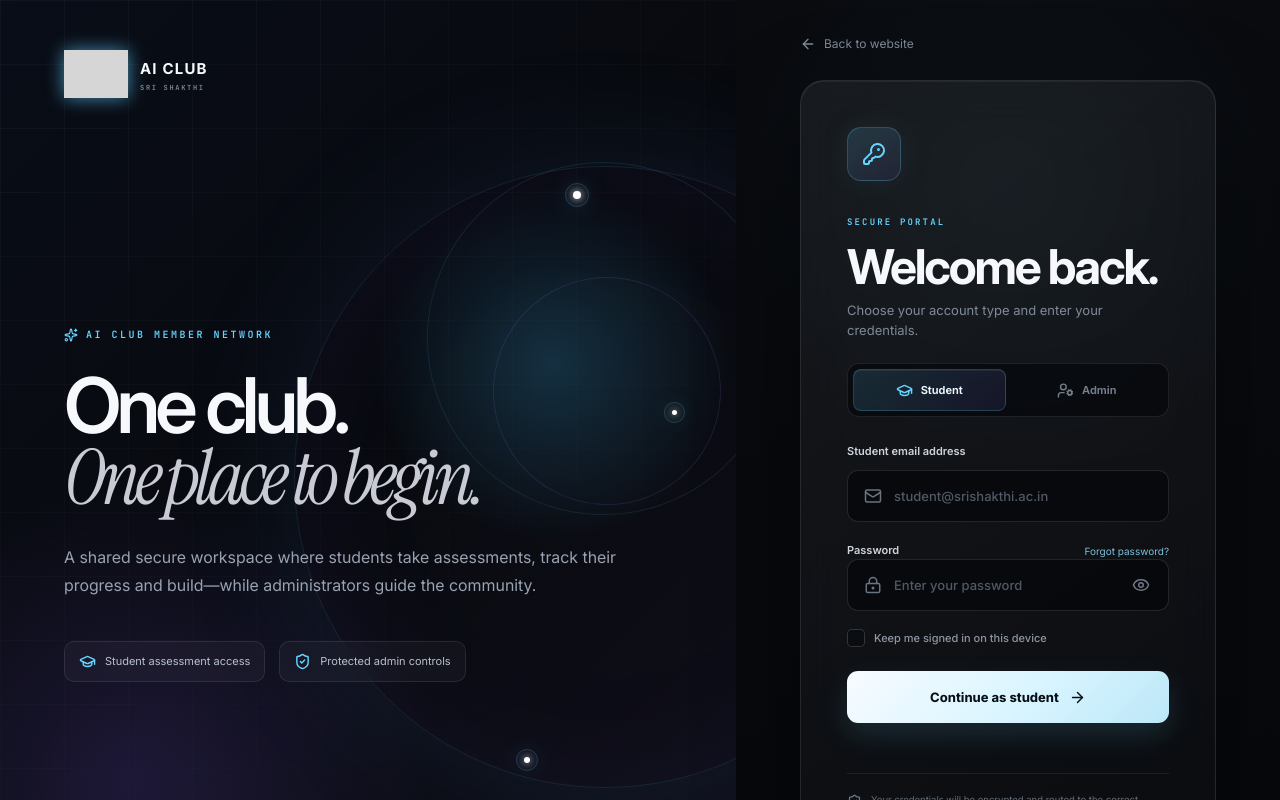
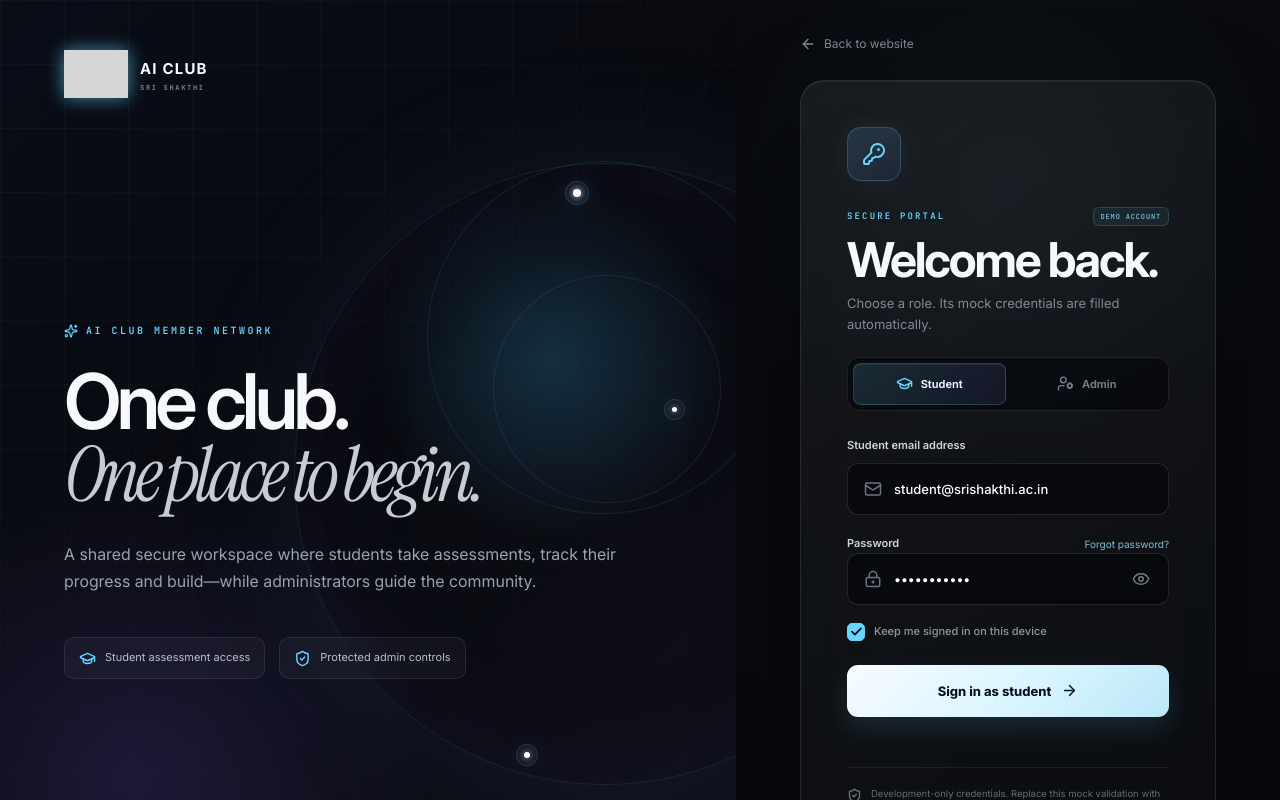
Before and after one commit to kruthikpranavtr/DRAFT_AI_CLUB_WEBSITE, a React (Vite) app: page /login in a window 1280 px wide. Shown: the top 800 px of the page. Built offline with nearby package versions, Linux system fonts and the light colour scheme; grey boxes are pictures that could not be loaded.

Commit message:
Add autofilled student and admin mock accounts

```diff
--- a/src/pages/AdminLoginPage.jsx
+++ b/src/pages/AdminLoginPage.jsx
@@ -1,21 +1,35 @@
 import { useState } from 'react';
-import { ArrowLeft, ArrowRight, Eye, EyeOff, GraduationCap, KeyRound, LockKeyhole, Mail, ShieldCheck, Sparkles, UserCog } from 'lucide-react';
+import { ArrowLeft, ArrowRight, CheckCircle2, Eye, EyeOff, GraduationCap, KeyRound, LockKeyhole, Mail, ShieldCheck, Sparkles, UserCog } from 'lucide-react';
 import { Link } from 'react-router-dom';
 import './AdminLoginPage.css';
 
+const MOCK_ACCOUNTS = {
+  student: { email: 'student@srishakthi.ac.in', password: 'Student@123' },
+  admin: { email: 'admin@srishakthi.ac.in', password: 'Admin@123' },
+};
+
 export default function AdminLoginPage() {
   const [role, setRole] = useState('student');
+  const [email, setEmail] = useState(MOCK_ACCOUNTS.student.email);
+  const [password, setPassword] = useState(MOCK_ACCOUNTS.student.password);
   const [showPassword, setShowPassword] = useState(false);
-  const [message, setMessage] = useState('');
+  const [status, setStatus] = useState(null);
 
   function selectRole(nextRole) {
+    const account = MOCK_ACCOUNTS[nextRole];
     setRole(nextRole);
-    setMessage('');
+    setEmail(account.email);
+    setPassword(account.password);
+    setStatus(null);
   }
 
   function handleSubmit(event) {
     event.preventDefault();
-    setMessage('Secure ' + role + ' authentication is ready to be connected to the backend.');
+    const account = MOCK_ACCOUNTS[role];
+    const valid = email === account.email && password === account.password;
+    setStatus(valid
+      ? { type:'success', text:'Mock ' + role + ' account verified successfully.' }
+      : { type:'error', text:'These details do not match the selected mock account.' });
   }
 
   return (
@@ -53,9 +67,9 @@ export default function AdminLoginPage() {
 
         <div className="admin-login__card">
           <div className="admin-login__card-icon"><KeyRound size={24}/></div>
-          <span className="admin-login__label">SECURE PORTAL</span>
+          <div className="admin-login__label-row"><span className="admin-login__label">SECURE PORTAL</span><span className="admin-demo-badge">DEMO ACCOUNT</span></div>
           <h2>Welcome back.</h2>
-          <p className="admin-login__intro">Choose your account type and enter your credentials.</p>
+          <p className="admin-login__intro">Choose a role. Its mock credentials are filled automatically.</p>
 
           <div className="admin-role-switch" role="group" aria-label="Choose account type">
             <button type="button" className={role === 'student' ? 'active' : ''} onClick={() => selectRole('student')} aria-pressed={role === 'student'}><GraduationCap size={17}/><span>Student</span></button>
@@ -66,7 +80,7 @@ export default function AdminLoginPage() {
             <label htmlFor="member-email">{role === 'student' ? 'Student email address' : 'Administrator email address'}</label>
             <div className="admin-field">
               <Mail size={18}/>
-              <input id="member-email" name="email" type="email" autoComplete="username" placeholder={role === 'student' ? 'student@srishakthi.ac.in' : 'admin@srishakthi.ac.in'} required/>
+              <input id="member-email" name="email" type="email" autoComplete="username" value={email} onChange={event => { setEmail(event.target.value); setStatus(null); }} required/>
             </div>
 
             <div className="admin-password-row">
@@ -75,23 +89,23 @@ export default function AdminLoginPage() {
             </div>
             <div className="admin-field">
               <LockKeyhole size={18}/>
-              <input id="member-password" name="password" type={showPassword ? 'text' : 'password'} autoComplete="current-password" placeholder="Enter your password" required minLength={8}/>
+              <input id="member-password" name="password" type={showPassword ? 'text' : 'password'} autoComplete="current-password" value={password} onChange={event => { setPassword(event.target.value); setStatus(null); }} required minLength={8}/>
               <button type="button" className="admin-password-toggle" onClick={() => setShowPassword(value => !value)} aria-label={showPassword ? 'Hide password' : 'Show password'}>
                 {showPassword ? <EyeOff size={18}/> : <Eye size={18}/>}
               </button>
             </div>
 
             <label className="admin-remember">
-              <input type="checkbox" name="remember"/>
+              <input type="checkbox" name="remember" defaultChecked/>
               <span><i><CheckMark/></i></span>
               Keep me signed in on this device
             </label>
 
-            <button type="submit" className="admin-login__submit">Continue as {role} <ArrowRight size={17}/></button>
-            <p className="admin-login__message" role="status">{message}</p>
+            <button type="submit" className="admin-login__submit">Sign in as {role} <ArrowRight size={17}/></button>
+            <p className={'admin-login__message' + (status ? ' is-' + status.type : '')} role="status">{status?.type === 'success' && <CheckCircle2 size={14}/>} {status?.text}</p>
           </form>
 
-          <div className="admin-login__security"><ShieldCheck size={15}/><span>Your credentials will be encrypted and routed to the correct workspace once authentication is connected.</span></div>
+          <div className="admin-login__security"><ShieldCheck size={15}/><span>Development-only credentials. Replace this mock validation with secure server authentication before launch.</span></div>
         </div>
 
         <p className="admin-login__help">Need access? Contact the AI Club faculty coordinator.</p>
```
Also changed, not shown: src/pages/AdminLoginPage.css.
